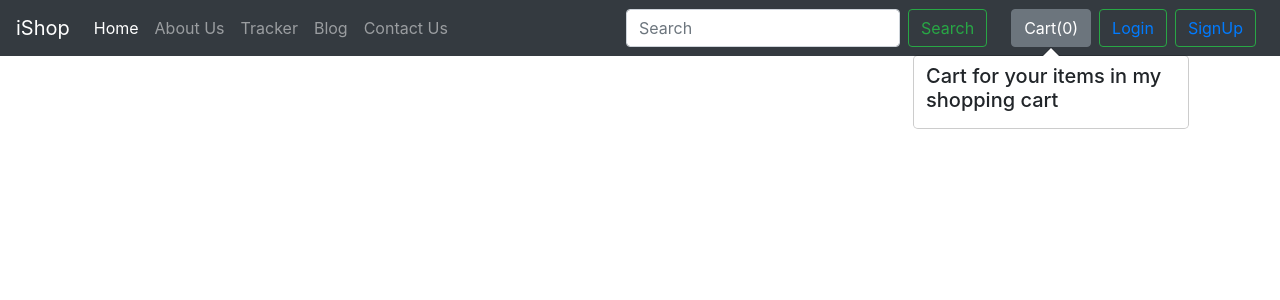
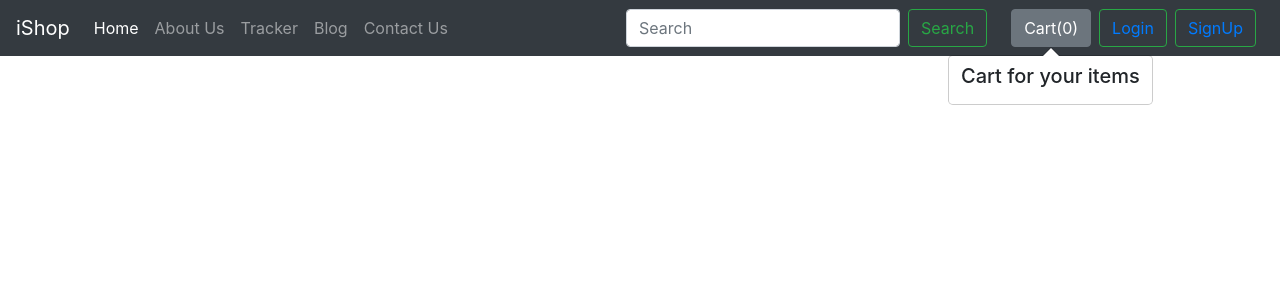
Before and after one commit to Akramkhan786/iShop_Django, a Django app: template shop/templates/shop/search.html in a window 1280 px wide. Shown: the top 300 px of the page. Run offline with Django 3.2, Linux system fonts and the light colour scheme; the template is opened without the code that fills it, so the values that code supplies are empty; some libraries are stand-ins or nearby versions.

Commit message:
First commit

```diff
--- a/mac/settings.py
+++ b/mac/settings.py
@@ -11,6 +11,10 @@ https://docs.djangoproject.com/en/3.2/ref/settings/
 """
 import os
 from pathlib import Path
+from dotenv import load_dotenv
+
+load_dotenv()
+
 
 # Build paths inside the project like this: BASE_DIR / 'subdir'.
 BASE_DIR = Path(__file__).resolve().parent.parent
@@ -20,7 +24,7 @@ BASE_DIR = Path(__file__).resolve().parent.parent
 # See https://docs.djangoproject.com/en/3.2/howto/deployment/checklist/
 
 # SECURITY WARNING: keep the secret key used in production secret!
-SECRET_KEY = 'django-insecure-sj&u#ci2l1%yh4_55=rb3w&!62a0!k2d*3_nq!1=@-gt(vxv7^'
+SECRET_KEY = os.getenv('SECRET_KEY')
 
 # SECURITY WARNING: don't run with debug turned on in production!
 DEBUG = True
--- a/shop/templates/shop/search.html
+++ b/shop/templates/shop/search.html
@@ -127,7 +127,7 @@ updatePopover(cart);
 function updatePopover(cart) {
     console.log('We are inside updatePopover');
     var popStr = "";
-    popStr = popStr + "<h5> Cart for your items in my shopping cart </h5><div class='mx-2 my-2'>";
+    popStr = popStr + "<h5> Cart for your items  </h5><div class='mx-2 my-2'>";
     var i = 1;
     for (var item in cart) {
         popStr = popStr + "<b>" + i + "</b>. ";
```
Also changed, not shown: db.sqlite3, 1 other file.
